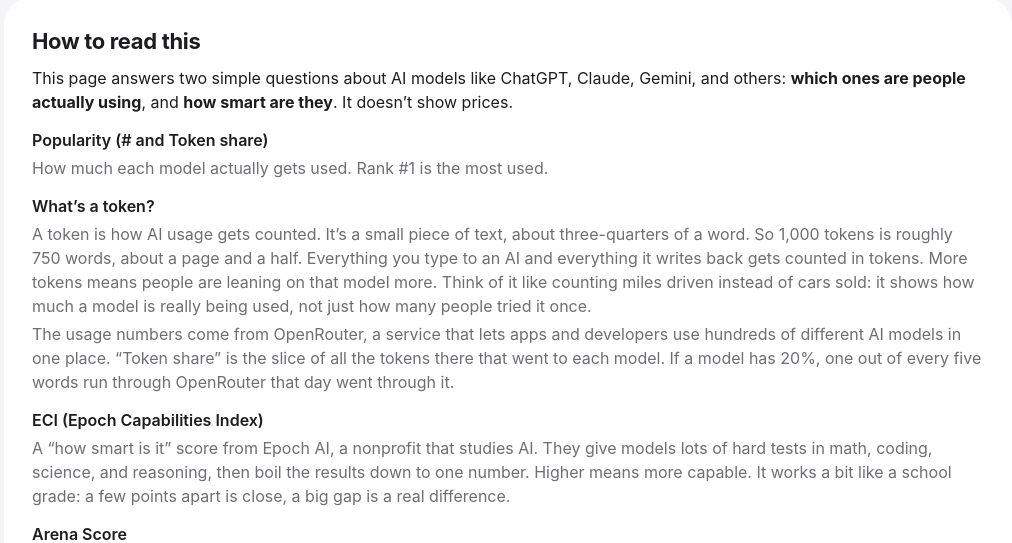
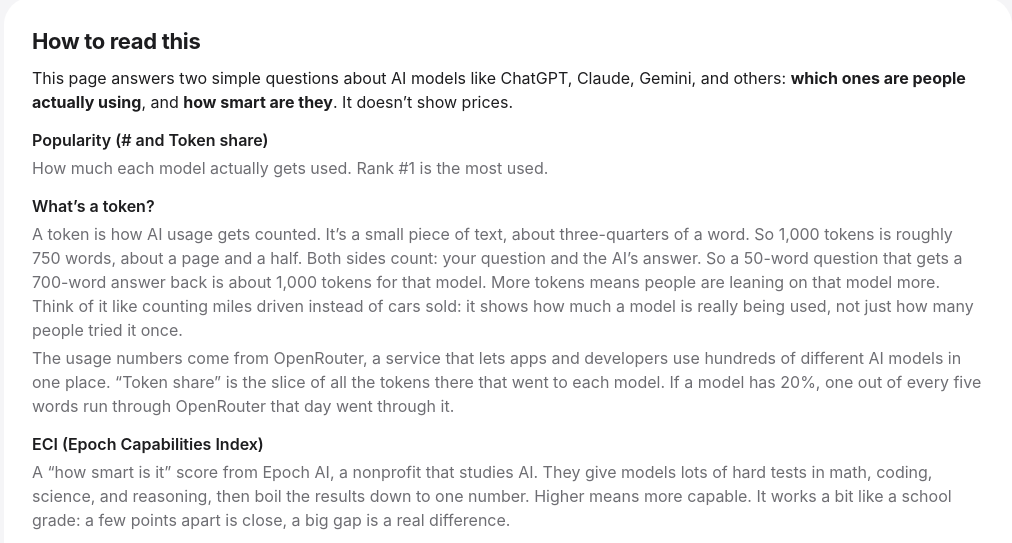
Before and after one commit to MarcusTravis/aimodelchart, a plain HTML site: page index.html in a window 1280 px wide. Shown: the part 235-778 px from the top of the page, without its empty margins (132-1144 px from the left). Drawn offline with Linux system fonts and the light colour scheme.

Commit message:
Clarify tokens count both question and answer

```diff
--- a/index.html
+++ b/index.html
@@ -34,7 +34,7 @@
       <dt>Popularity (# and Token share)</dt>
       <dd>How much each model actually gets used. Rank #1 is the most used.</dd>
       <dt>What’s a token?</dt>
-      <dd>A token is how AI usage gets counted. It’s a small piece of text, about three-quarters of a word. So 1,000 tokens is roughly 750 words, about a page and a half. Everything you type to an AI and everything it writes back gets counted in tokens. More tokens means people are leaning on that model more. Think of it like counting miles driven instead of cars sold: it shows how much a model is really being used, not just how many people tried it once.</dd>
+      <dd>A token is how AI usage gets counted. It’s a small piece of text, about three-quarters of a word. So 1,000 tokens is roughly 750 words, about a page and a half. Both sides count: your question and the AI’s answer. So a 50-word question that gets a 700-word answer back is about 1,000 tokens for that model. More tokens means people are leaning on that model more. Think of it like counting miles driven instead of cars sold: it shows how much a model is really being used, not just how many people tried it once.</dd>
       <dd>The usage numbers come from OpenRouter, a service that lets apps and developers use hundreds of different AI models in one place. “Token share” is the slice of all the tokens there that went to each model. If a model has 20%, one out of every five words run through OpenRouter that day went through it.</dd>
       <dt>ECI (Epoch Capabilities Index)</dt>
       <dd>A “how smart is it” score from Epoch AI, a nonprofit that studies AI. They give models lots of hard tests in math, coding, science, and reasoning, then boil the results down to one number. Higher means more capable. It works a bit like a school grade: a few points apart is close, a big gap is a real difference.</dd>
```
